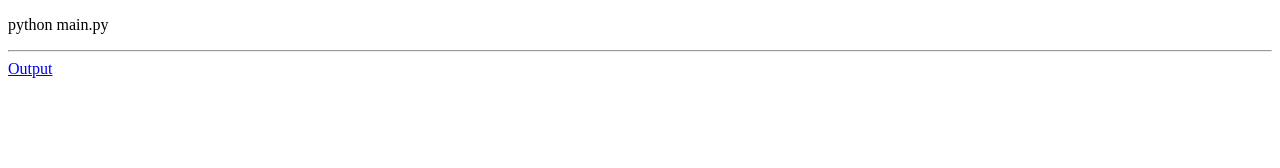
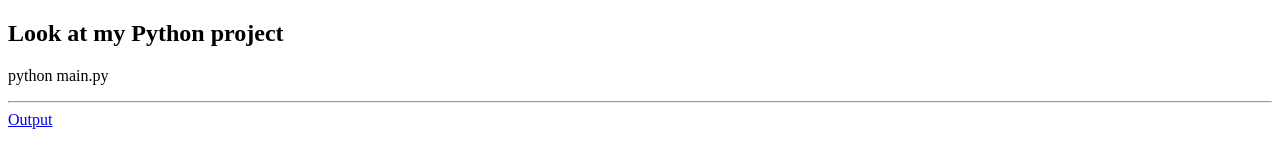
Before and after one commit to jrevier/Python-Homework, a plain HTML site: page index.html in a window 1280 px wide. Drawn offline with Linux system fonts and the light colour scheme.

Commit message:
Update index.html

```diff
--- a/index.html
+++ b/index.html
@@ -5,6 +5,7 @@
   <title>Python Project</title>
 </head>
 <body>
+  <h2> Look at my Python project </h2>
 <p>python main.py </p>
 <hr>
 <a href = "https://github.com/jrevier/Python-Homework/blob/master/PyBank/PyBank_final.csv" target = "_blank">Output</a>
```
